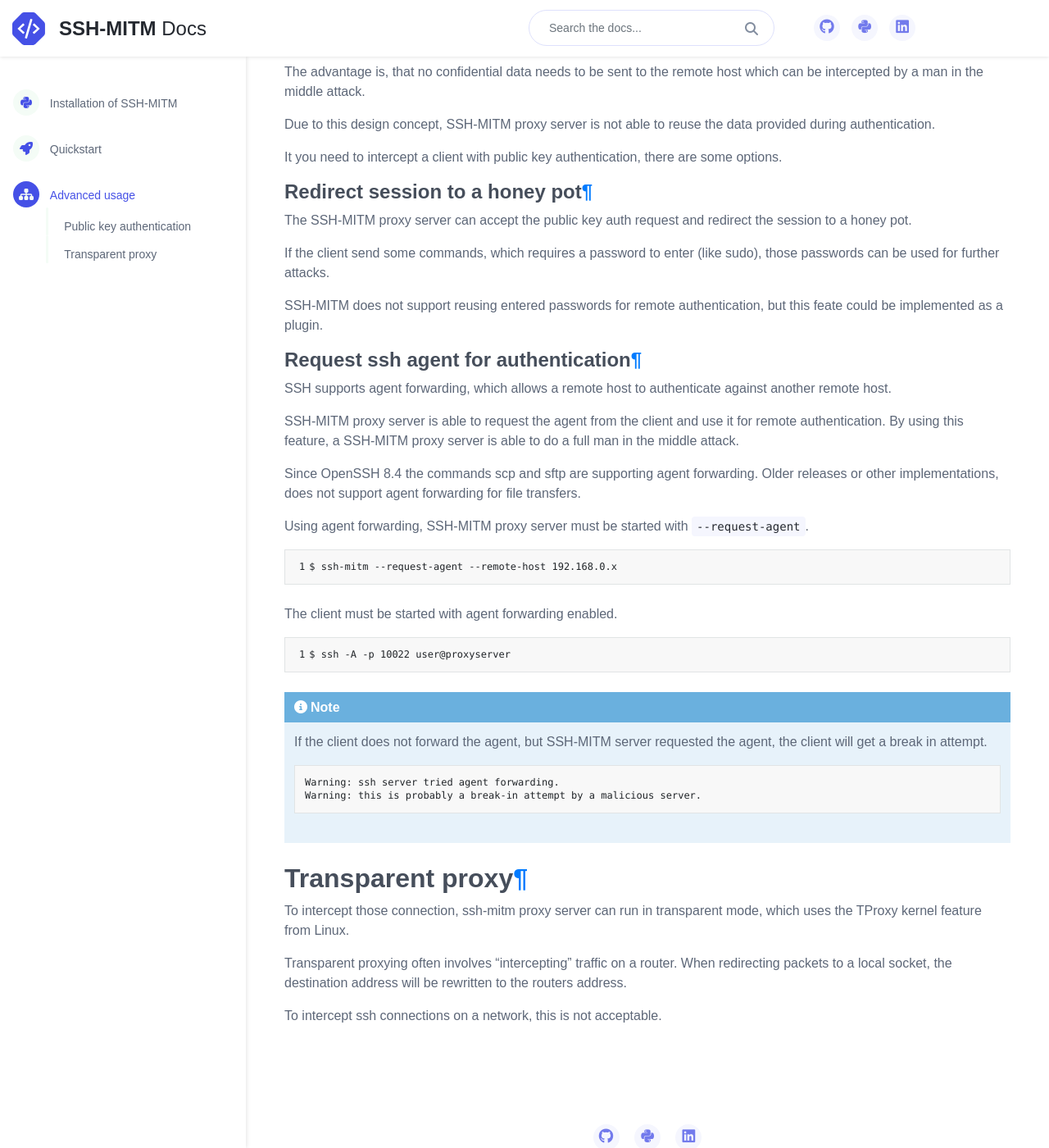
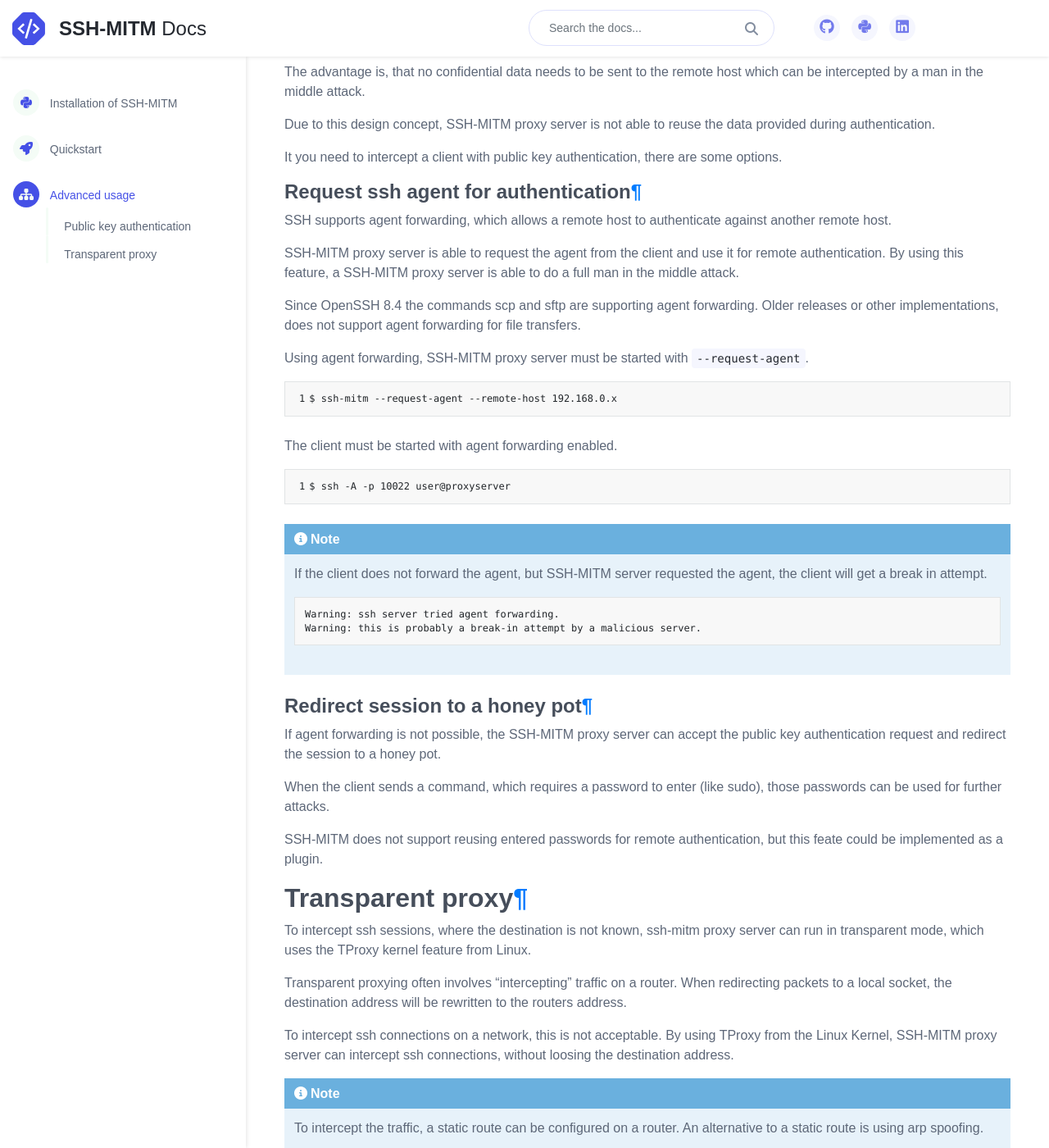
Before and after one commit to ssh-mitm/ssh-mitm, a Sphinx documentation site: the page built from doc/advanced-usage.rst, in a window 1280 px wide and 1400 px high, scrolled down 231 px. Shown: the whole window at 82% size. Built offline with Sphinx 7.4.7, drawn with Linux system fonts in a browser that asks for light colours; nearby versions of some CDN libraries; some of the changed text lies outside the part shown.

Commit message:
updated docs

```diff
--- a/doc/advanced-usage.rst
+++ b/doc/advanced-usage.rst
@@ -18,18 +18,6 @@
 during authentication.
 
 It you need to intercept a client with public key authentication, there are some options.
-
-Redirect session to a honey pot
-"""""""""""""""""""""""""""""""
-
-The SSH-MITM proxy server can accept the public key auth request and
-redirect the session to a honey pot.
-
-If the client send some commands, which requires a password to enter (like sudo),
-those passwords can be used for further attacks.
-
-SSH-MITM does not support reusing entered passwords for remote authentication,
-but this feate could be implemented as a plugin.
 
 
 Request ssh agent for authentication
@@ -72,13 +60,35 @@
 
 
 
+Redirect session to a honey pot
+"""""""""""""""""""""""""""""""
+
+If agent forwarding is not possible, the SSH-MITM proxy server can accept the
+public key authentication request and redirect the session to a honey pot.
+
+When the client sends a command, which requires a password to enter (like sudo),
+those passwords can be used for further attacks.
+
+SSH-MITM does not support reusing entered passwords for remote authentication,
+but this feate could be implemented as a plugin.
+
+
 Transparent proxy
 -----------------
 
-To intercept those connection, ssh-mitm proxy server can run in transparent mode,
-which uses the TProxy kernel feature from Linux.
+To intercept ssh sessions, where the destination is not known, ssh-mitm proxy server can run
+in transparent mode, which uses the TProxy kernel feature from Linux.
 
 Transparent proxying often involves "intercepting" traffic on a router. When redirecting packets
 to a local socket, the destination address will be rewritten to the routers address.
 
-To intercept ssh connections on a network, this is not acceptable.
+To intercept ssh connections on a network, this is not acceptable. By using TProxy from the
+Linux Kernel, SSH-MITM proxy server can intercept ssh connections, without loosing the
+destination address.
+
+.. note::
+
+    To intercept the traffic, a static route can be configured on a router.
+    An alternative to a static route is using arp spoofing.
+
+    Both configurations are not part of this documentation.
--- a/doc/quickstart.rst
+++ b/doc/quickstart.rst
@@ -35,7 +35,6 @@
 
 
 .. code-block:: none
-    :linenos:
 
     2021-01-01 11:38:26,098 [INFO]  Client connection established with parameters:
         Remote Address: 192.168.0.x
@@ -70,7 +69,6 @@
 This server is used to hijack the session.
 
 .. code-block:: none
-    :linenos:
 
     2021-01-01 11:42:43,699 [INFO]  created injector shell on port 34463. connect with: ssh -p 34463 127.0.0.1
 
```
